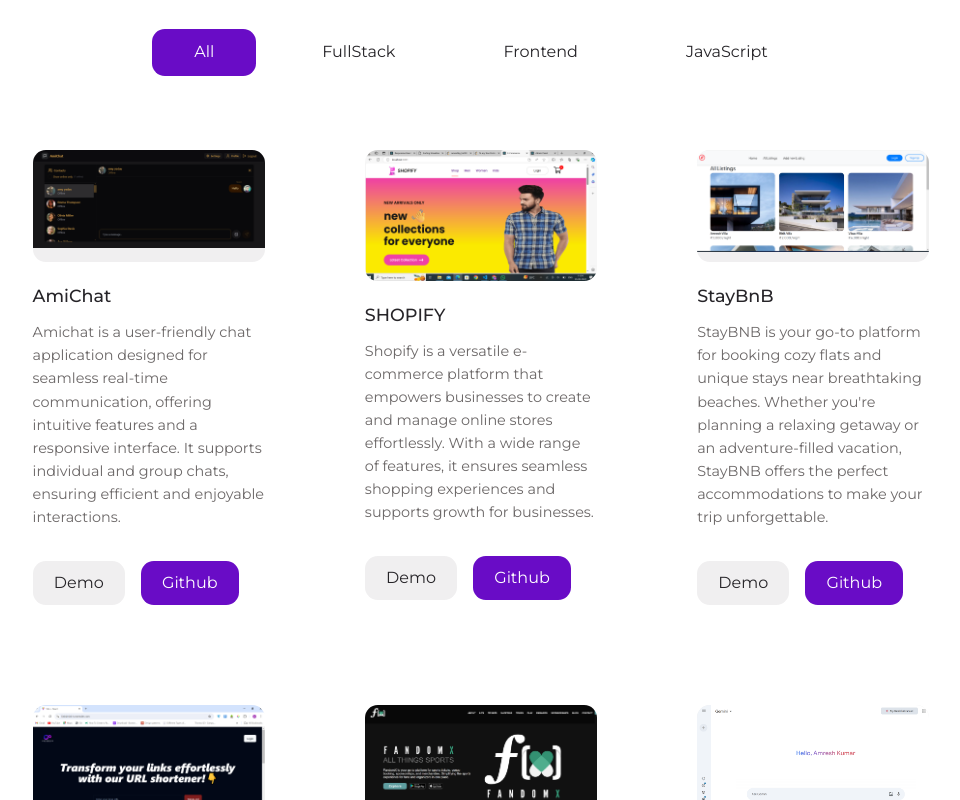
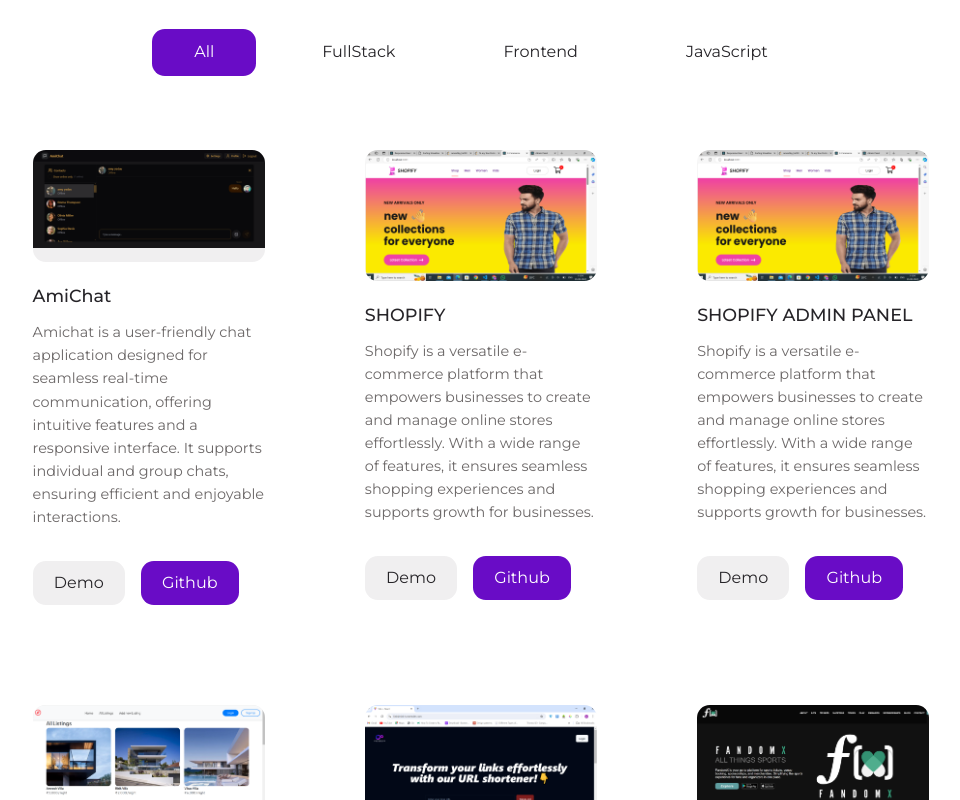
Before and after one commit to amreshkyadav998/AmyPortfolio, a React (Create React App) app: page / in a window 1280 px wide. Shown: the part 2000-2800 px from the top of the page, without its empty margins (159-1119 px from the left). Built offline with nearby package versions, Linux system fonts and the light colour scheme.

Commit message:
added live link of some projects

```diff
--- a/src/sections/portfolio/data.js
+++ b/src/sections/portfolio/data.js
@@ -15,7 +15,16 @@
         image:"/assets/Shopify.png",
         title:"SHOPIFY",
         desc : "Shopify is a versatile e-commerce platform that empowers businesses to create and manage online stores effortlessly. With a wide range of features, it ensures seamless shopping experiences and supports growth for businesses.",
-        demo:"https:///",
+        demo:"https://shopify-jet-five.vercel.app/",
+        github:"https://github.com/amreshkyadav998/ShopifyLast"
+    },
+    {
+        id : 42,
+        category : 'Frontend',
+        image:"/assets/Shopify.png",
+        title:"SHOPIFY ADMIN PANEL",
+        desc : "Shopify is a versatile e-commerce platform that empowers businesses to create and manage online stores effortlessly. With a wide range of features, it ensures seamless shopping experiences and supports growth for businesses.",
+        demo:"https://shopify-last-admin.vercel.app/",
         github:"https://github.com/amreshkyadav998/ShopifyLast"
     },
 
@@ -26,7 +35,7 @@
         image: "/assets/staybnb.png",
         title: "StayBnB",
         desc: "StayBNB is your go-to platform for booking cozy flats and unique stays near breathtaking beaches. Whether you're planning a relaxing getaway or an adventure-filled vacation, StayBNB offers the perfect accommodations to make your trip unforgettable.",
-        demo: 'https://',
+        demo: 'https://staybnb-hsu1.onrender.com/listings',
         github: 'https://github.com/amreshkyadav998/stayBnB'
     },
 
```
Also changed, not shown: 1 other file (tests, documents, lock files or other folders).
